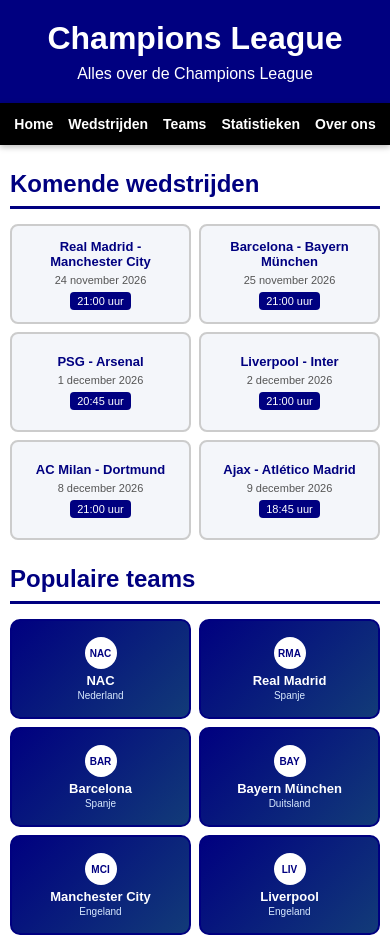
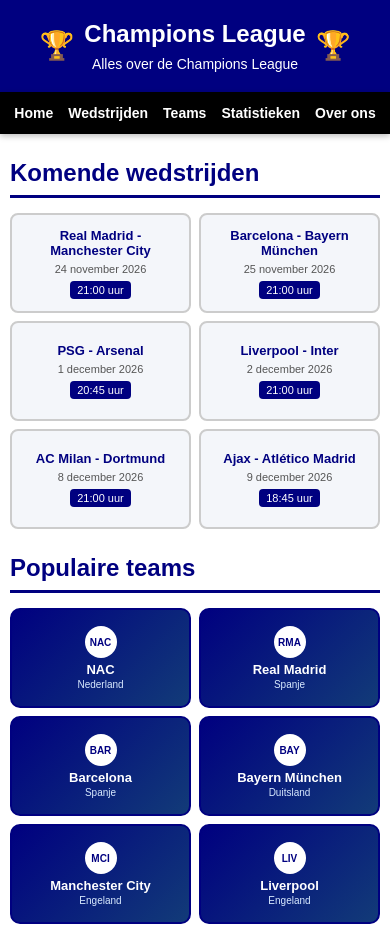
Before and after one commit to vhtml076/vhtml076.github.io, a plain HTML site: page index.html in a window 390 px wide. Shown: the top 938 px of the page. Drawn offline with Linux system fonts and the light colour scheme.

Commit message:
Update index.html

```diff
--- a/index.html
+++ b/index.html
@@ -21,6 +21,22 @@
             text-align: center;
             color: white;
             background-color: navy;
+        }
+
+        .header-inhoud {
+            display: flex;
+            justify-content: center;
+            align-items: center;
+            gap: 20px;
+        }
+
+        .header-tekst {
+            text-align: center;
+        }
+
+        .trofee {
+            font-size: 42px;
+            line-height: 1;
         }
 
         header h1 {
@@ -175,6 +191,22 @@
         }
 
         @media (max-width: 600px) {
+            .header-inhoud {
+                gap: 10px;
+            }
+
+            .trofee {
+                font-size: 28px;
+            }
+
+            header h1 {
+                font-size: 24px;
+            }
+
+            header p {
+                font-size: 14px;
+            }
+
             .wedstrijden,
             .populaire-teams {
                 width: calc(100% - 20px);
@@ -205,8 +237,16 @@
 <body id="home">
 
     <header>
-        <h1>Champions League</h1>
-        <p>Alles over de Champions League</p>
+        <div class="header-inhoud">
+            <span class="trofee" aria-hidden="true">🏆</span>
+
+            <div class="header-tekst">
+                <h1>Champions League</h1>
+                <p>Alles over de Champions League</p>
+            </div>
+
+            <span class="trofee" aria-hidden="true">🏆</span>
+        </div>
     </header>
 
     <nav>
```
